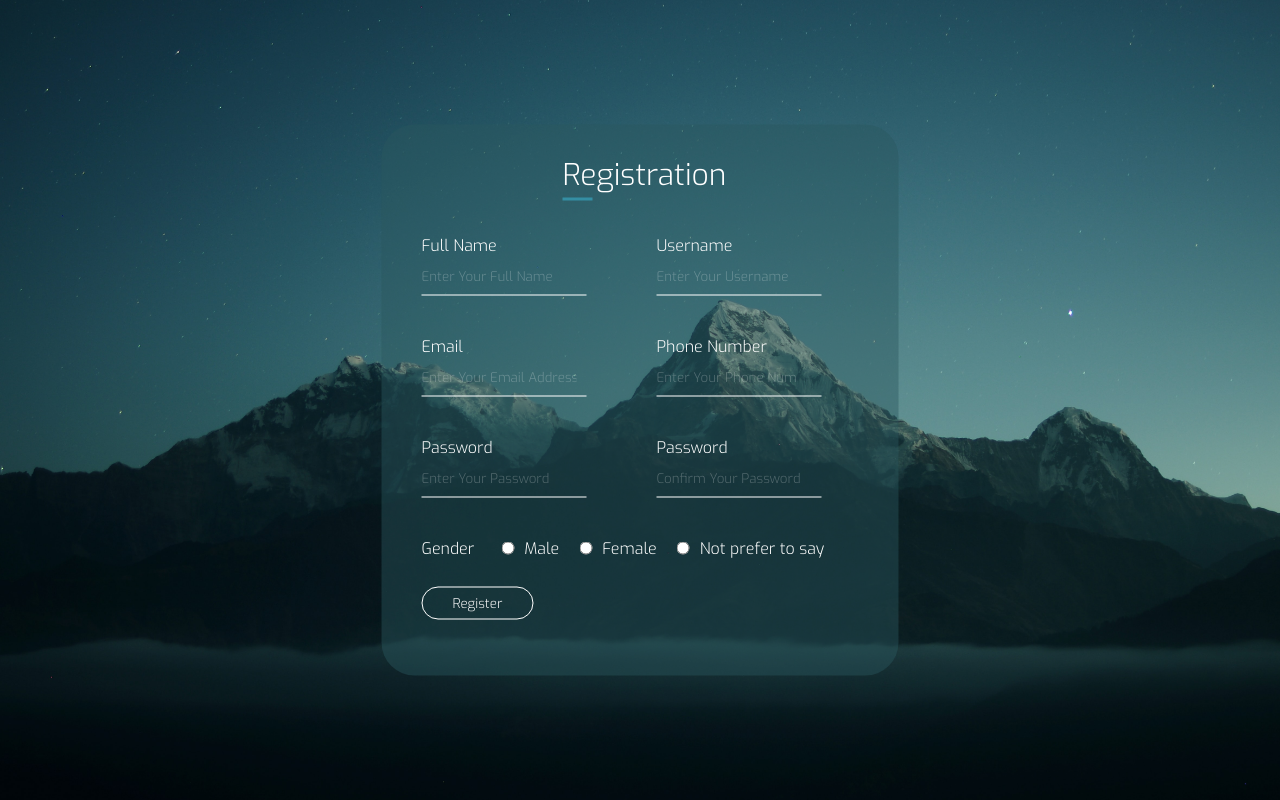
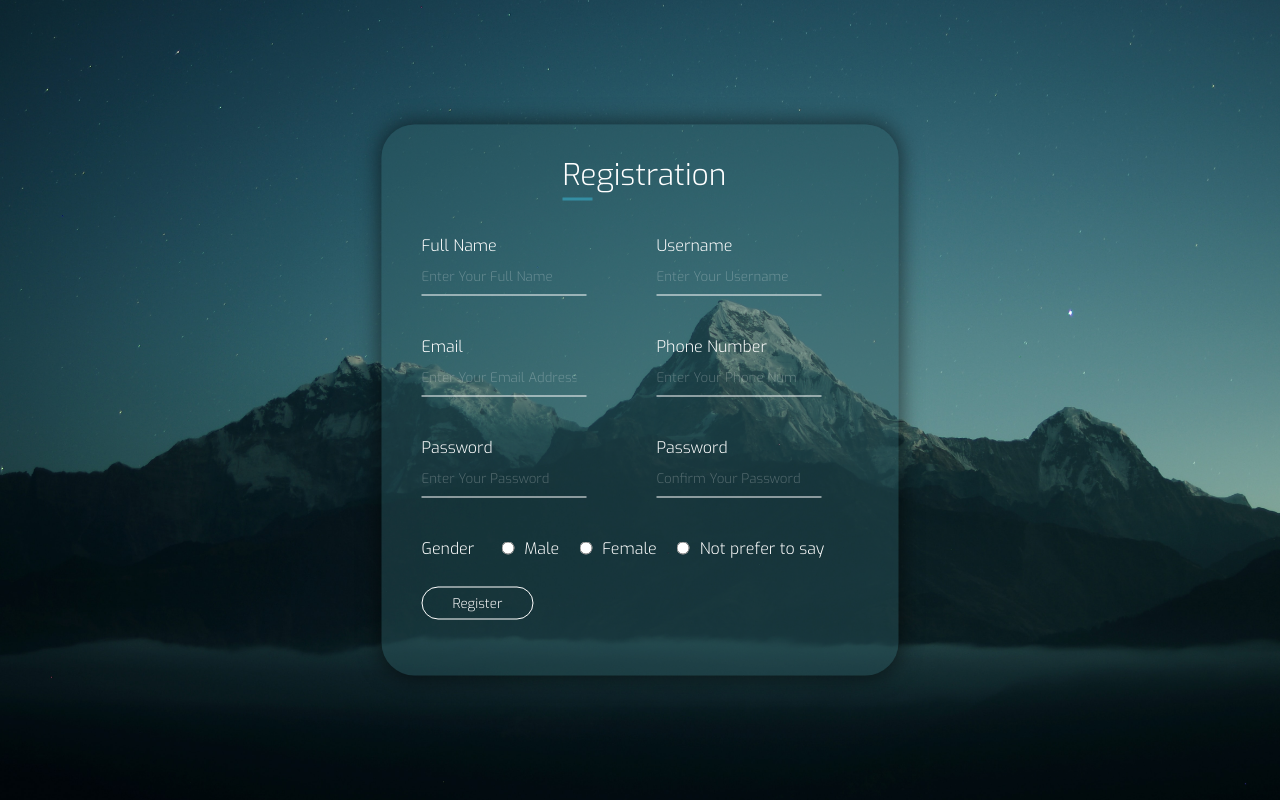
Before and after one commit to faruq05/Form-design-hw-10, a plain HTML site: page index.html in a window 1280 px wide. Drawn offline with Linux system fonts and the light colour scheme.

Commit message:
Add files via upload

```diff
--- a/CSS/style.css
+++ b/CSS/style.css
@@ -24,6 +24,7 @@ body {
     width: 517px;
     background-color: #2b585e70;
     border-radius: 33px;
+    box-shadow: 0px 0px 20px 3px rgb(0 0 0 / 50%);
 }
 
 .title {}
```
